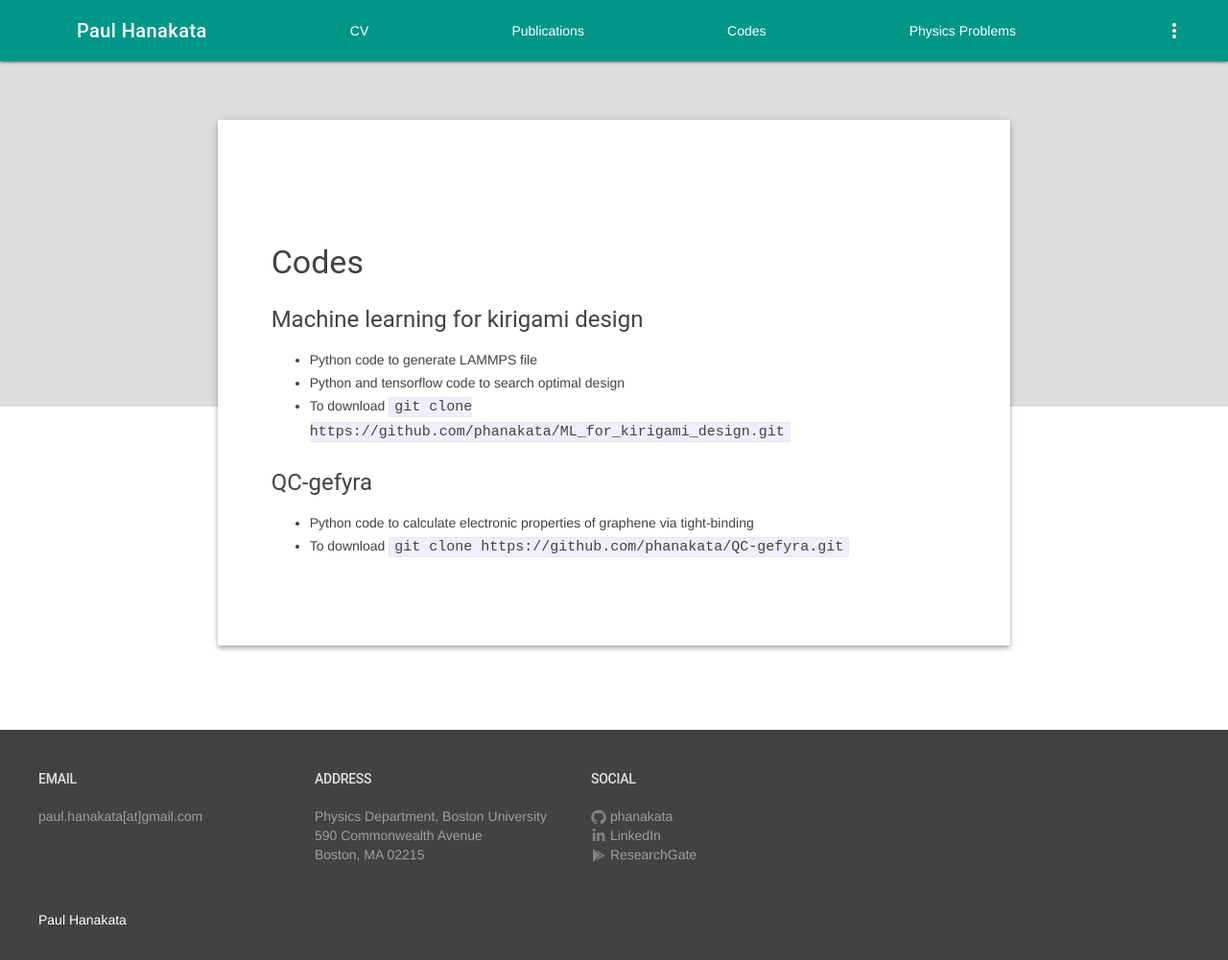
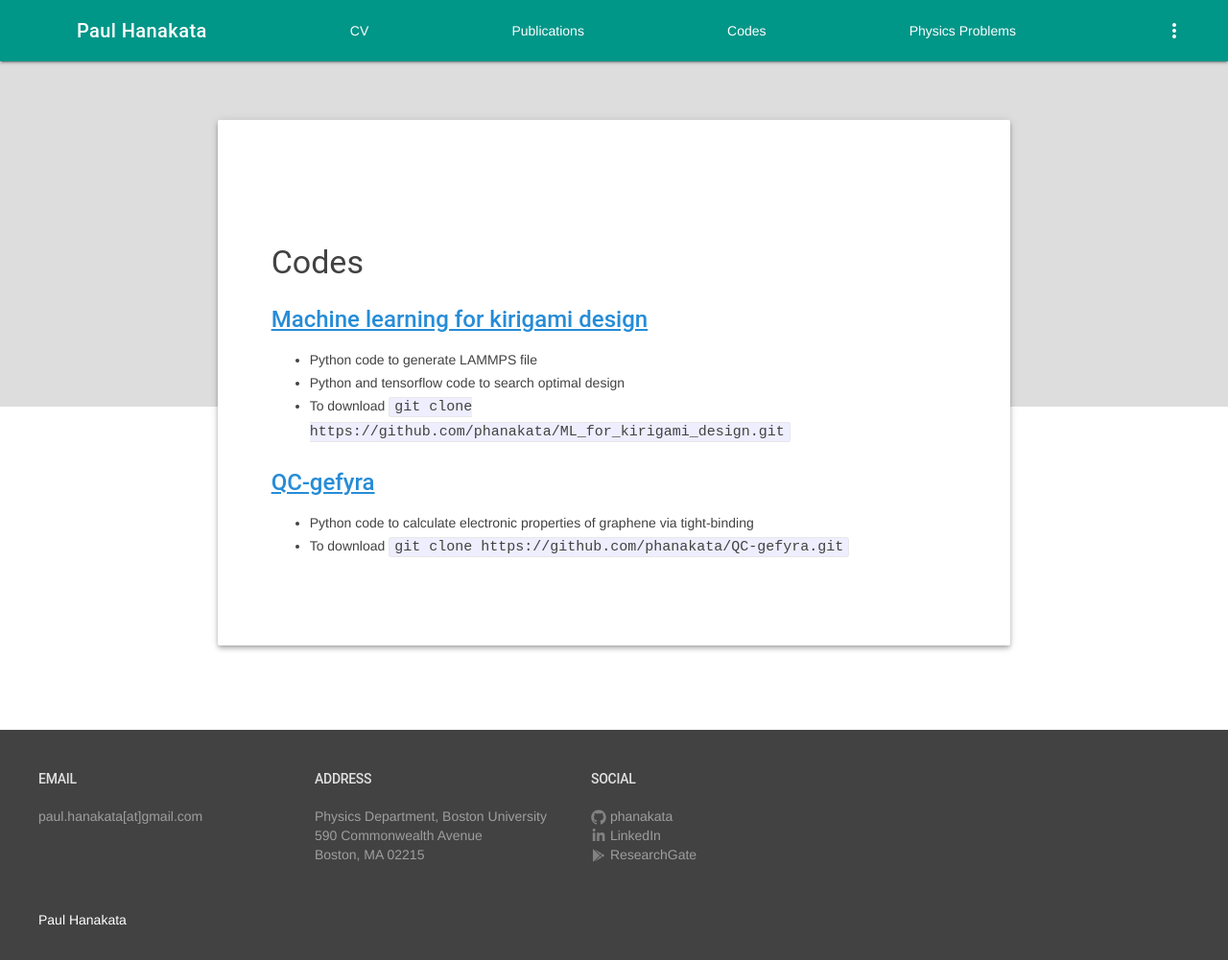
Before and after one commit to phanakata/phanakata.github.io, a Jekyll site: the page built from pages/Codes.md, in a window 1280 px wide. Shown: the whole page at 96% size. Built offline with Jekyll 4.4.1, drawn with Linux system fonts in a browser that asks for light colours.

Commit message:
Update Codes.md

```diff
--- a/pages/Codes.md
+++ b/pages/Codes.md
@@ -4,11 +4,11 @@ title: Codes
 permalink: /Codes/
 ---
 
-#### Machine learning for kirigami design <a href="https://github.com/phanakata/ML_for_kirigami_design" style="color:#268cd7">
+#### <a href="https://github.com/phanakata/ML_for_kirigami_design" style="color:#268cd7"> Machine learning for kirigami design  </a>
 * Python code to generate LAMMPS file
 * Python and tensorflow code to search optimal design
 * To download `git clone https://github.com/phanakata/ML_for_kirigami_design.git`
 
-#### QC-gefyra <a href="https://github.com/phanakata/QC-gefyra" style="color:#268cd7">
+#### <a href="https://github.com/phanakata/QC-gefyra" style="color:#268cd7"> QC-gefyra </a>
 * Python code to calculate electronic properties of graphene via tight-binding
 * To download `git clone https://github.com/phanakata/QC-gefyra.git`
```
